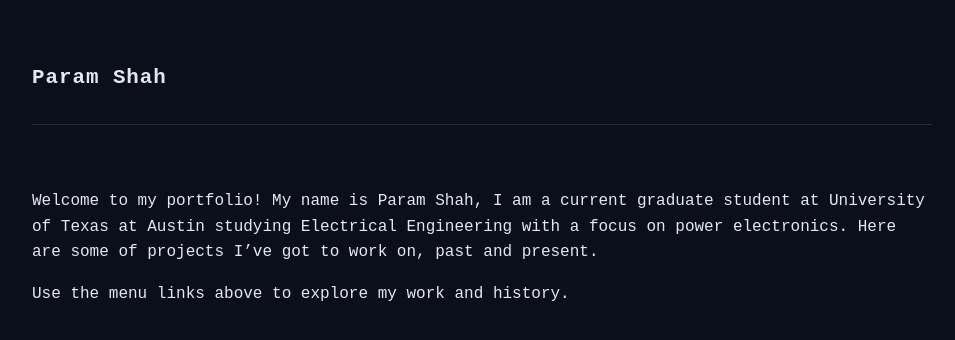
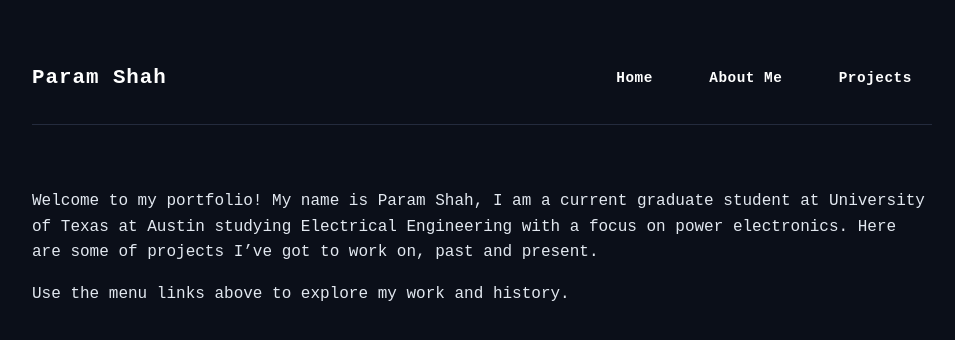
Before and after one commit to paramshah180/paramshah180.github.io, a Jekyll site: the page built from index.md, in a window 1280 px wide. Shown: the top 340 px of the page, without its empty margins (158-1113 px from the left). Built offline with Jekyll 4.4.1, drawn with Linux system fonts in a browser that asks for light colours.

Commit message:
Change text color to white and update styles
Updated color properties for site elements and adjusted transition duration.

```diff
--- a/_layouts/default.html
+++ b/_layouts/default.html
@@ -46,11 +46,11 @@
       font-size: 1.3rem;
       font-weight: bold;
       letter-spacing: 1px;
-      color: var(--text-color);
+      color: #ffffff;
       text-decoration: none;
     }
 
-    /* Stealth Navigation Links Menu */
+    /* Navigation Links Menu */
     .site-nav {
       display: flex;
       gap: 1rem;
@@ -61,17 +61,16 @@
       font-weight: bold;
       letter-spacing: 0.5px;
       text-decoration: none;
-      color: transparent; /* Makes text completely invisible by default */
+      color: #ffffff !important; /* Text is now permanently white and visible */
       background-color: transparent;
       padding: 0.6rem 1.2rem;
       border-radius: 4px;
       border: 1px solid transparent;
-      transition: all 0.25s ease-in-out;
+      transition: all 0.2s ease-in-out;
     }
 
     /* Reveals custom brown buttons only when cursor hovers over them */
     .page-link:hover {
-      color: #ffffff;
       background-color: var(--accent-brown);
       border-color: var(--accent-brown-hover);
       box-shadow: 0 0 12px rgba(139, 90, 43, 0.4); /* Subtle ambient glow */
```
